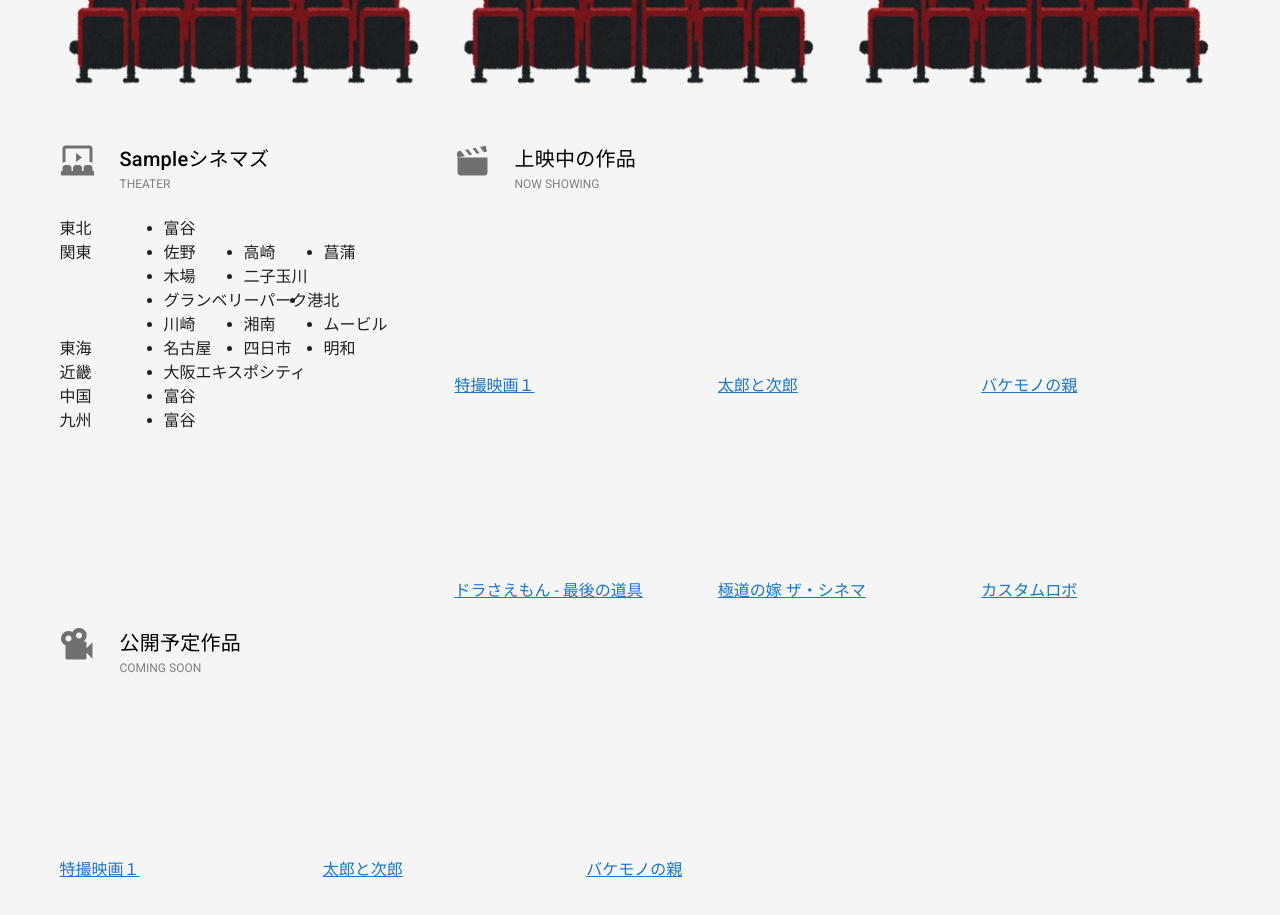
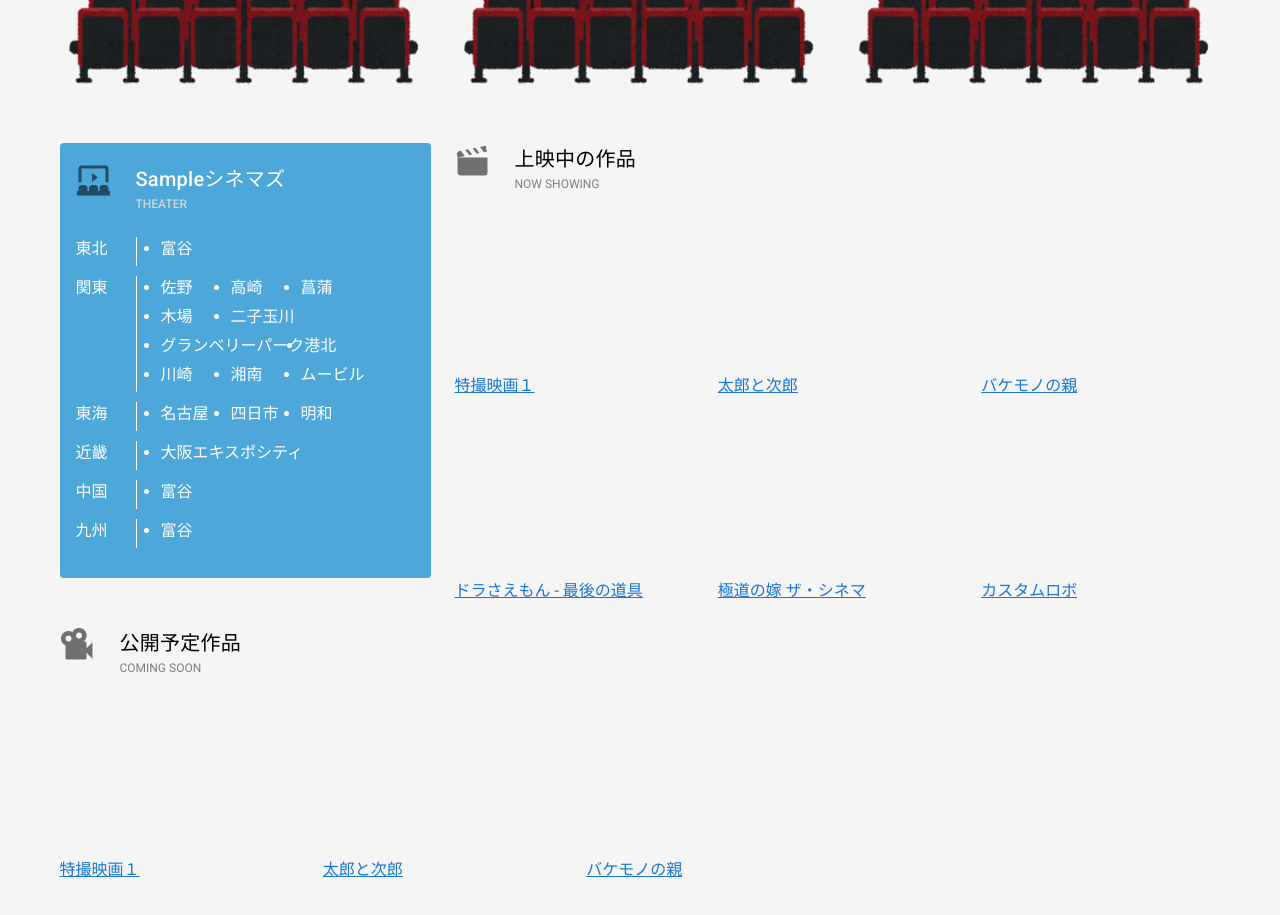
Before and after one commit to Taurin190/nuxt-sample, a Nuxt app: page / in a window 1280 px wide. Shown: the part 980-1895 px from the top of the page. Built offline with nearby package versions, Linux system fonts and the light colour scheme.

Commit message:
improve style of theather list

```diff
--- a/components/molecules/PanelTitle.vue
+++ b/components/molecules/PanelTitle.vue
@@ -1,18 +1,28 @@
 <template>
-  <nuxt-link :to="to" class="center block">
+  <nuxt-link
+    :to="to"
+    class="center block"
+    v-bind:class="light_mode ? 'light' : ''"
+  >
     <v-row align="left">
       <v-col class="icon">
-        <v-icon large>{{ icon }}</v-icon>
+        <v-icon large v-bind:class="light_mode ? 'lightblue' : ''">{{
+          icon
+        }}</v-icon>
       </v-col>
       <v-col cols="8">
         <v-row no-gutters>
           <v-col cols="12">
-            <span class="title">{{ title }}</span>
+            <span class="title" v-bind:class="light_mode ? 'light' : ''">{{
+              title
+            }}</span>
           </v-col>
         </v-row>
         <v-row no-gutters>
           <v-col cols="12">
-            <span class="e-title">{{ etitle }}</span>
+            <span class="e-title" v-bind:class="light_mode ? 'light' : ''">{{
+              etitle
+            }}</span>
           </v-col>
         </v-row>
       </v-col>
@@ -21,7 +31,7 @@
 </template>
 <style scoped>
 div.icon {
-    max-width: 60px;
+  max-width: 60px;
 }
 div > a {
   text-decoration: none;
@@ -31,10 +41,20 @@ span.title {
   font-size: 13px;
   color: black;
 }
+span.title.light {
+  color: white;
+}
 span.e-title {
   display: block;
   font-size: 12px;
   color: gray;
+}
+span.e-title.light {
+  color: lightgray;
+}
+
+.light {
+  color: white;
 }
 </style>
 <script>
@@ -57,6 +77,10 @@ export default {
       type: String,
       default: "",
     },
+    light_mode: {
+      type: Boolean,
+      default: false,
+    },
   },
 };
 </script>
--- a/components/molecules/TheaterList.vue
+++ b/components/molecules/TheaterList.vue
@@ -21,14 +21,17 @@ dt {
   float: left;
 }
 dd {
-  margin-left: 80px;
+  margin-left: 60px;
+  border-left: 1px solid white;
+  margin-bottom: 10px;
 }
 ul {
   display: flex;
   flex-wrap: wrap;
 }
 li {
-  min-width: 80px;
+  min-width: 70px;
+  margin-bottom: 5px;
 }
 </style>
 <script>
--- a/components/organisms/TheaterPanel.vue
+++ b/components/organisms/TheaterPanel.vue
@@ -1,5 +1,5 @@
 <template>
-  <div>
+  <div class="theater-panel py-5 px-4 rounded">
     <v-row justify="left" align="center">
       <v-col cols="12">
         <panel-title
@@ -7,18 +7,25 @@
           :icon="panel_title.icon"
           :title="panel_title.title"
           :etitle="panel_title.etitle"
+          :light_mode="true"
         />
       </v-col>
     </v-row>
     <v-row justify="left" align="center">
-        <theater-list />
+      <theater-list />
     </v-row>
   </div>
 </template>
-
+<style scoped>
+div.theater-panel {
+  background-color: #4da7d8;
+  color: white;
+  font-weight: 500;
+}
+</style>
 <script>
 import PanelTitle from "../molecules/PanelTitle.vue";
-import TheaterList from '../molecules/TheaterList.vue';
+import TheaterList from "../molecules/TheaterList.vue";
 export default {
   components: { PanelTitle, TheaterList },
   data() {
```
